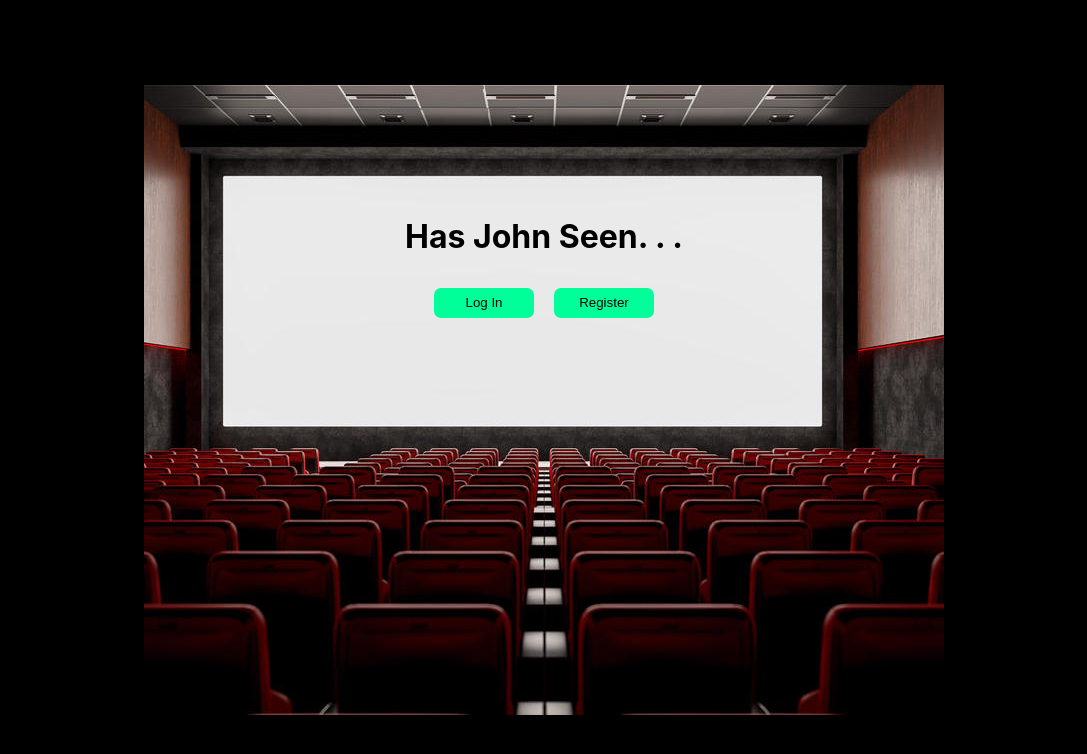
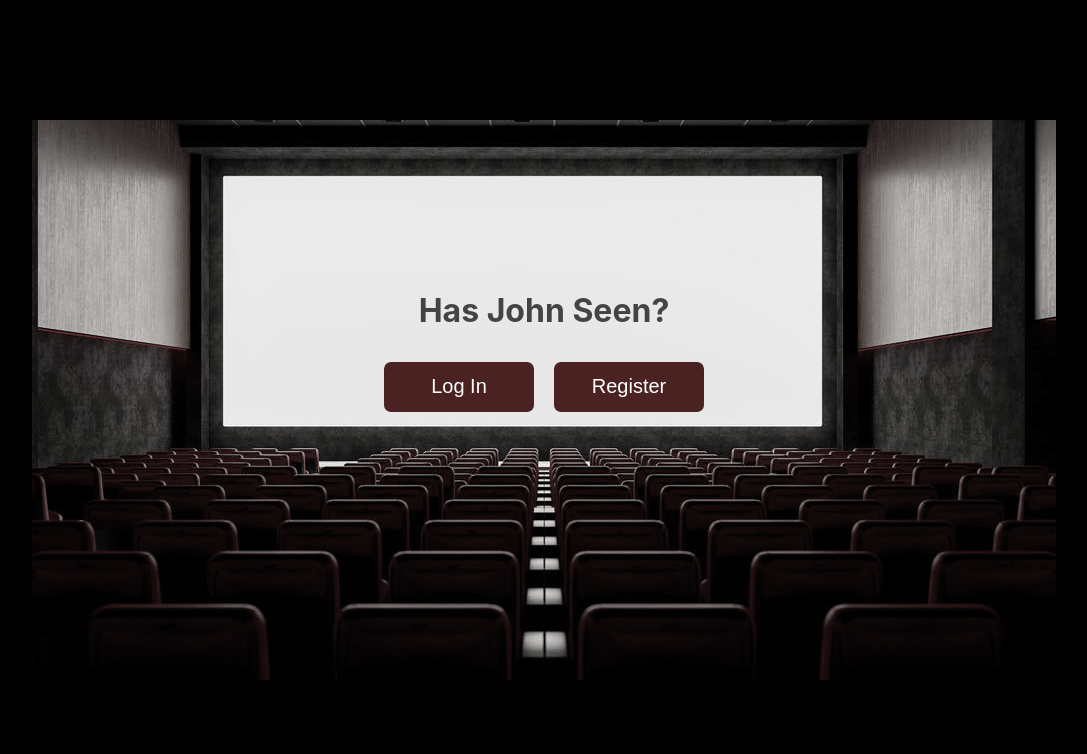
Before and after one commit to pyRN/has-john-seen, a React (Create React App) app in the folder frontend/: page / in a window 1280 px wide. Shown: the top 754 px of the page, without its empty margins (96-1183 px from the left). Built offline with nearby package versions, Linux system fonts and the light colour scheme.

Commit message:
Finished styling landing pain, added routing to buttons.

```diff
--- a/frontend/src/Components/LandingPage/LandingContainer.jsx
+++ b/frontend/src/Components/LandingPage/LandingContainer.jsx
@@ -1,56 +1,27 @@
-import TheatreImage from "../../Multimedia/Images/Theatre_1.jpg";
+import { useNavigate } from "react-router-dom";
 const LandingContainer = () => {
-  const fnOnSubmit = (event) => {
-    event.preventDefault();
-    console.log("get movie");
-  };
-
-  // console.log(process.env.REACT_APP_API_KEY);
+  const fnNavigate = useNavigate();
 
   //https://api.themoviedb.org/3/movie/550?api_key={process.env.REACT_APP_API_KEY}
   //api.themoviedb.org/3/search/movie?api_key={process.env.REACT_APP_API_KEY}&query=Jack+Reacher
   //https://image.tmdb.org/t/p/w500/1gDV0Lm9y8ufIKzyf0h0GBgb9Zj.jpg
   //https://api.themoviedb.org/3/search/movie/109428?api_key=ebe2fa9714bfb5cd9e70e4472da747d0
   return (
-    <div
-      className="flex-column landing-card w-100"
-      style={{
-        background: `no-repeat url('${TheatreImage}') center`,
-      }}
-    >
-      <h1>Has John Seen. . .</h1>
-      <div className="flex-row center">
-        <button className="btn">Log In</button>
-        <button className="btn">Register</button>
+    <div className="flex-column center container">
+      <div className="flex-column landing-card w-80">
+        <div className="hero-content">
+          <h1 className="hero-text">Has John Seen?</h1>
+          <div className="flex-row center">
+            <button className="btn" onClick={() => fnNavigate("/login")}>
+              Log In
+            </button>
+            <button className="btn" onClick={() => fnNavigate("/register")}>
+              Register
+            </button>
+          </div>
+        </div>
       </div>
     </div>
-    // <div className="flex-row center main-card">
-    //   <div className="flex-column center">
-    //     <div className="card flex-column center">
-    //       <h1 className="main-heading">Has John seen...?</h1>
-    //     </div>
-    //     <div className="flex-row center">
-    //       <button className="btn">Log In</button>
-    //       <button className="btn">Register</button>
-    //     </div>
-    //   </div>
-
-    //   <div className="flex-column center">
-    //     <img
-    //       src="https://image.tmdb.org/t/p/w400/1gDV0Lm9y8ufIKzyf0h0GBgb9Zj.jpg"
-    //       className="move-image"
-    //       alt="Place Holder"
-    //       height="750px"
-    //       width="500px"
-    //     />
-    //     <form onSubmit={fnOnSubmit}>
-    //       <input placeholder="Search Movie" />
-    //       <button type="submit" className="btn" onClick={fnOnSubmit}>
-    //         Search
-    //       </button>
-    //     </form>
-    //   </div>
-    // </div>
   );
 };
 
--- a/frontend/src/index.css
+++ b/frontend/src/index.css
@@ -2,8 +2,12 @@
   --orange: #ff9900;
   --green: #00ff99;
   --purple: #9900ff;
+
+
   --black: black;
-  --gray: #111;
+  --white: white;
+  --gray: #444;
+  --red: #c70000;
 }
 
 html,
@@ -53,55 +57,44 @@ body {
 
 .container {
   margin: 0;
-  width: 100vw;
+  width: 100%;
   height: 100vh;
 }
 
-.landing-card {
-  color: black;
+.landing-card{
+  background: center no-repeat url('./Multimedia/Images/Theatre_1.jpg');
+  filter: grayscale(0.8);
+  min-height: 70%;
   justify-content: flex-start;
-  align-items: center;
-  /* width: 80%;
-  height: 80%; */
-  width: 800px;
-  height: 600px;
-  padding-top: calc(100vw - 85%);
+
 }
 
-.main-card {
-  background-color: var(--gray);
-  border-radius: 10px;
-  padding: 10px;
-  margin: 0 10%;
+.hero-content{
+  margin-top: 150px;
 }
 
-.main-heading {
-  color: var(--green);
-  font-size: 35pt;
+.hero-text{
   text-align: center;
+  color: var(--gray);
 }
 
-.card {
-  border-radius: 10px;
-  background-color: var(--purple);
-  padding: 30px;
-  margin: 20px;
-}
+
 
 .btn {
-  background-color: var(--green);
-  border: var(--green);
+  background-color: var(--red);
+  border: var(--red);
+  color: var(--white);
+  font-size: 15pt;
   border-radius: 7px;
-  height: 30px;
-  width: 100px;
+  height: 50px;
+  width: 150px;
   padding: 5px;
   margin: 10px;
 }
 
 .btn:hover {
-  background-color: var(--purple);
-  border: var(--green);
-  color: var(--green);
+  background-color: var(--black);
+  border: var(--red);
 }
 
 img {
```
